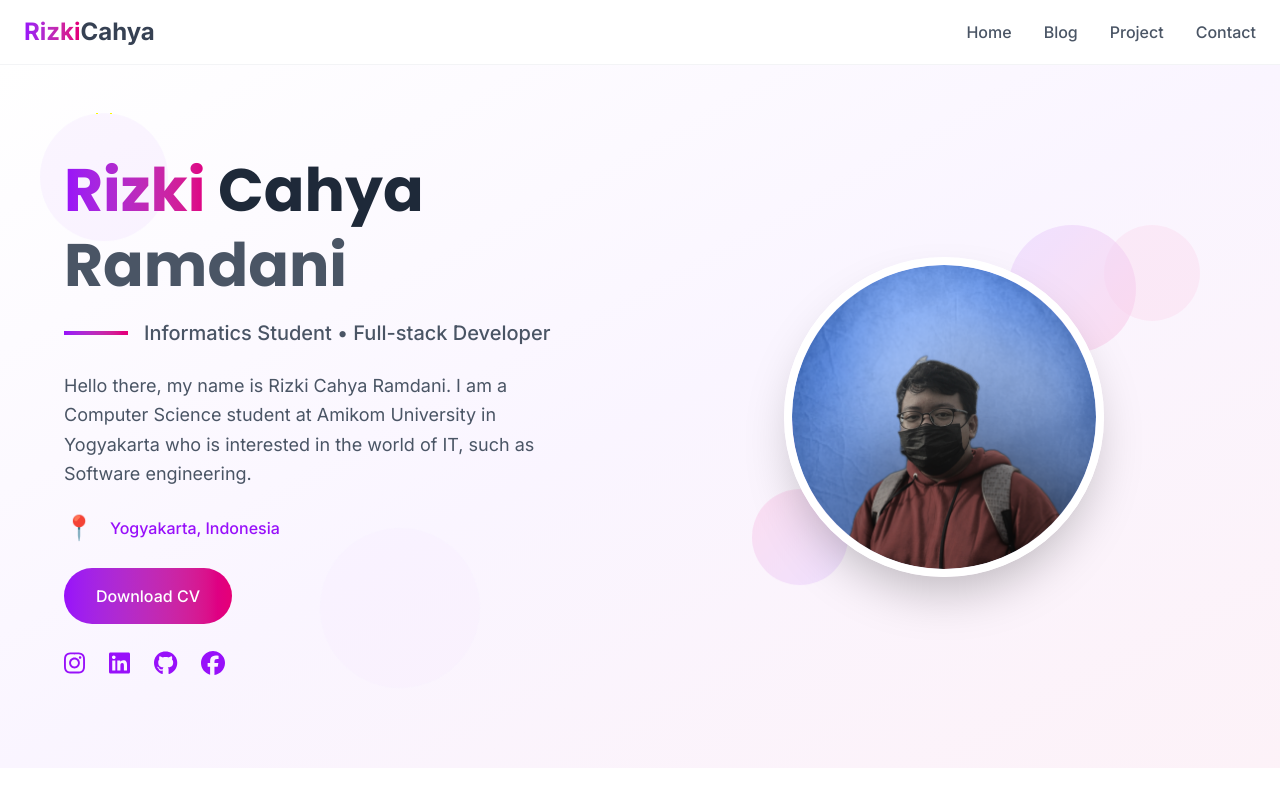
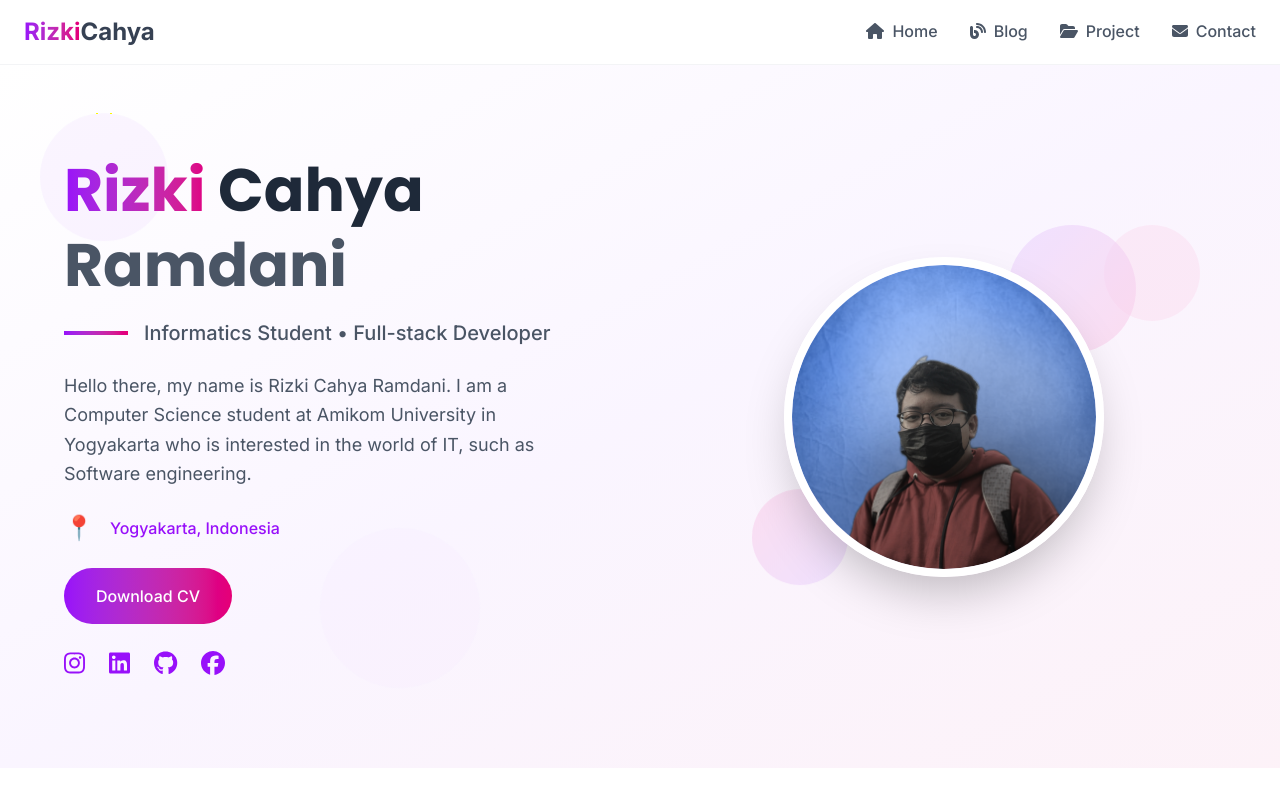
Before and after one commit to rizkicahyaa/WebProfile, a React (Vite) app: page / in a window 1280 px wide. Shown: the top 800 px of the page. Built offline with nearby package versions, Linux system fonts and the light colour scheme.

Commit message:
feat: add icon on menu navbar

```diff
--- a/src/components/Navbar.jsx
+++ b/src/components/Navbar.jsx
@@ -1,6 +1,8 @@
 import React from "react";
 import { useState } from "react";
 import { Link } from "react-router-dom";
+import { FontAwesomeIcon } from "@fortawesome/react-fontawesome";
+import { faHouse, faBlog, faFolderOpen, faEnvelope } from "@fortawesome/free-solid-svg-icons";
 
 export default function Navbar() {
     const [isMenuOpen, setIsMenuOpen] = useState(false);
@@ -21,7 +23,10 @@ export default function Navbar() {
                      {/* desktop menu */}
                     <div className="hidden md:flex space-x-8">
                         <Link to="/" className="text-gray-600 hover:text-purple-600 transition-all duration-300 font-medium relative group font-['Inter']">
-                            <span className="relative z-10">Home</span>
+                            <span className="relative z-10 inline-flex items-center gap-2">
+                                <FontAwesomeIcon icon={faHouse} />
+                                Home
+                            </span>
                             <div className="absolute inset-0 bg-purple-100 rounded-full scale-0 group-hover:scale-100 transition-transform duration-300"></div>
                         </Link>
 
@@ -31,17 +36,26 @@ export default function Navbar() {
                             rel="noopener noreferrer"
                             className="text-gray-600 hover:text-purple-600 transition-all duration-300 font-medium relative group font-['Inter']"
                         >
-                            <span className="relative z-10">Blog</span>
+                            <span className="relative z-10 inline-flex items-center gap-2">
+                                <FontAwesomeIcon icon={faBlog} />
+                                Blog
+                            </span>
                             <div className="absolute inset-0 bg-purple-100 rounded-full scale-0 group-hover:scale-100 transition-transform duration-300"></div>
                         </a>
 
                         <Link to="/projects" className="text-gray-600 hover:text-purple-600 transition-all duration-300 font-medium relative group font-['Inter']">
-                            <span className="relative z-10">Project</span>
+                            <span className="relative z-10 inline-flex items-center gap-2">
+                                <FontAwesomeIcon icon={faFolderOpen} />
+                                Project
+                            </span>
                             <div className="absolute inset-0 bg-purple-100 rounded-full scale-0 group-hover:scale-100 transition-transform duration-300"></div>
                         </Link>
 
                         <Link to="/contact" className="text-gray-600 hover:text-purple-600 transition-all duration-300 font-medium relative group font-['Inter']">
-                            <span className="relative z-10">Contact</span>
+                            <span className="relative z-10 inline-flex items-center gap-2">
+                                <FontAwesomeIcon icon={faEnvelope} />
+                                Contact
+                            </span>
                             <div className="absolute inset-0 bg-purple-100 rounded-full scale-0 group-hover:scale-100 transition-transform duration-300"></div>
                         </Link>
                     </div>
@@ -65,21 +79,31 @@ export default function Navbar() {
                 {/* Menu mobile */}
                 {isMenuOpen && (
                     <div className="md:hidden flex flex-col items-center mt-6 space-y-4 pb-4">
-                        <Link to="/" className="text-gray-600 hover:text-purple-600 transition duration-300 font-medium font-['Inter']" onClick={toggleMenu}>Home</Link>
+                        <Link to="/" className="text-gray-600 hover:text-purple-600 transition duration-300 font-medium font-['Inter'] inline-flex items-center gap-2" onClick={toggleMenu}>
+                            <FontAwesomeIcon icon={faHouse} />
+                            Home
+                        </Link>
 
                         <a
                             href="https://medium.com/@rizki.cahya03"
                             target="_blank"
                             rel="noopener noreferrer"
-                            className="text-gray-600 hover:text-purple-600 transition duration-300 font-medium font-['Inter']"
+                            className="text-gray-600 hover:text-purple-600 transition duration-300 font-medium font-['Inter'] inline-flex items-center gap-2"
                             onClick={toggleMenu}
                         >
+                            <FontAwesomeIcon icon={faBlog} />
                             Blog
                         </a>
 
-                        <Link to="/projects" className="text-gray-600 hover:text-purple-600 transition duration-300 font-medium font-['Inter']" onClick={toggleMenu}>Project</Link>
+                        <Link to="/projects" className="text-gray-600 hover:text-purple-600 transition duration-300 font-medium font-['Inter'] inline-flex items-center gap-2" onClick={toggleMenu}>
+                            <FontAwesomeIcon icon={faFolderOpen} />
+                            Project
+                        </Link>
 
-                        <Link to="/contact" className="text-gray-600 hover:text-purple-600 transition duration-300 font-medium font-['Inter']" onClick={toggleMenu}>Contact</Link>
+                        <Link to="/contact" className="text-gray-600 hover:text-purple-600 transition duration-300 font-medium font-['Inter'] inline-flex items-center gap-2" onClick={toggleMenu}>
+                            <FontAwesomeIcon icon={faEnvelope} />
+                            Contact
+                        </Link>
                     </div>
                 )}
             </div>
```
